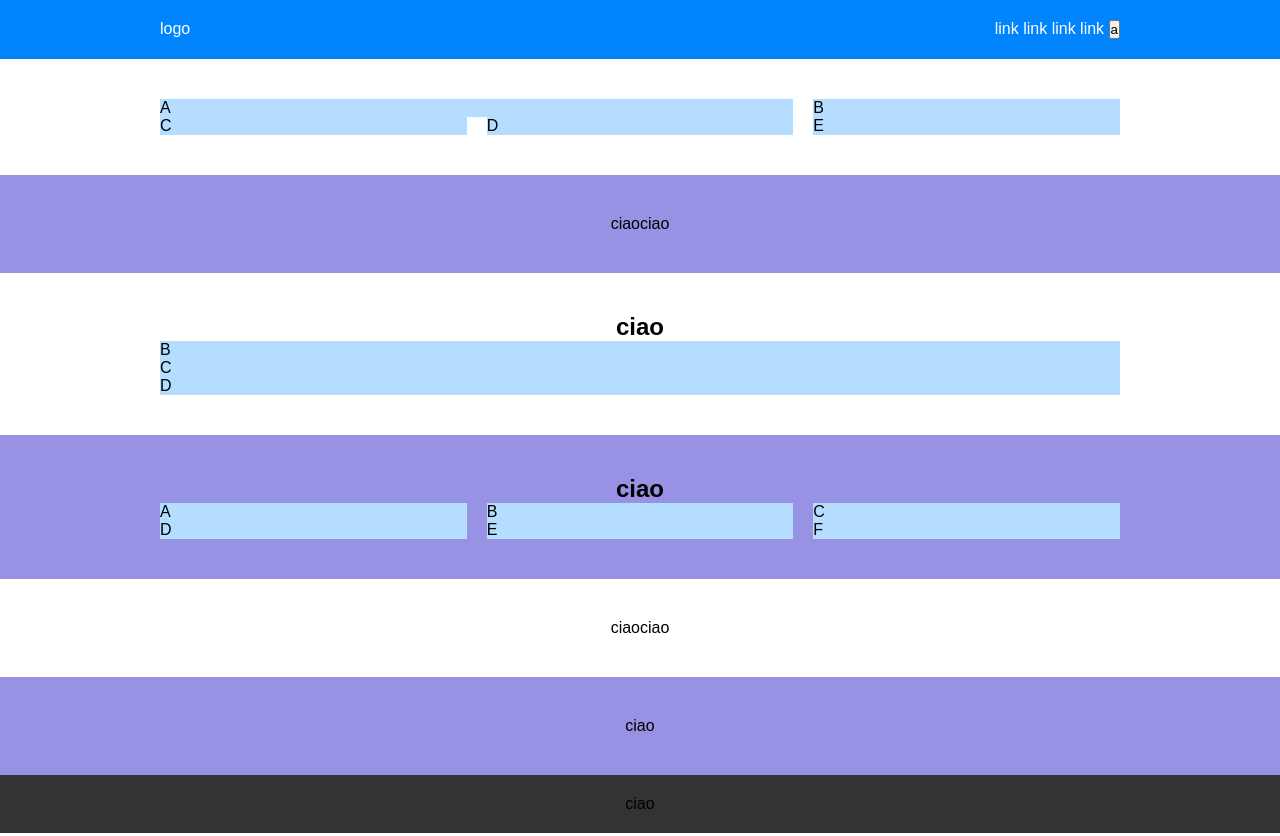
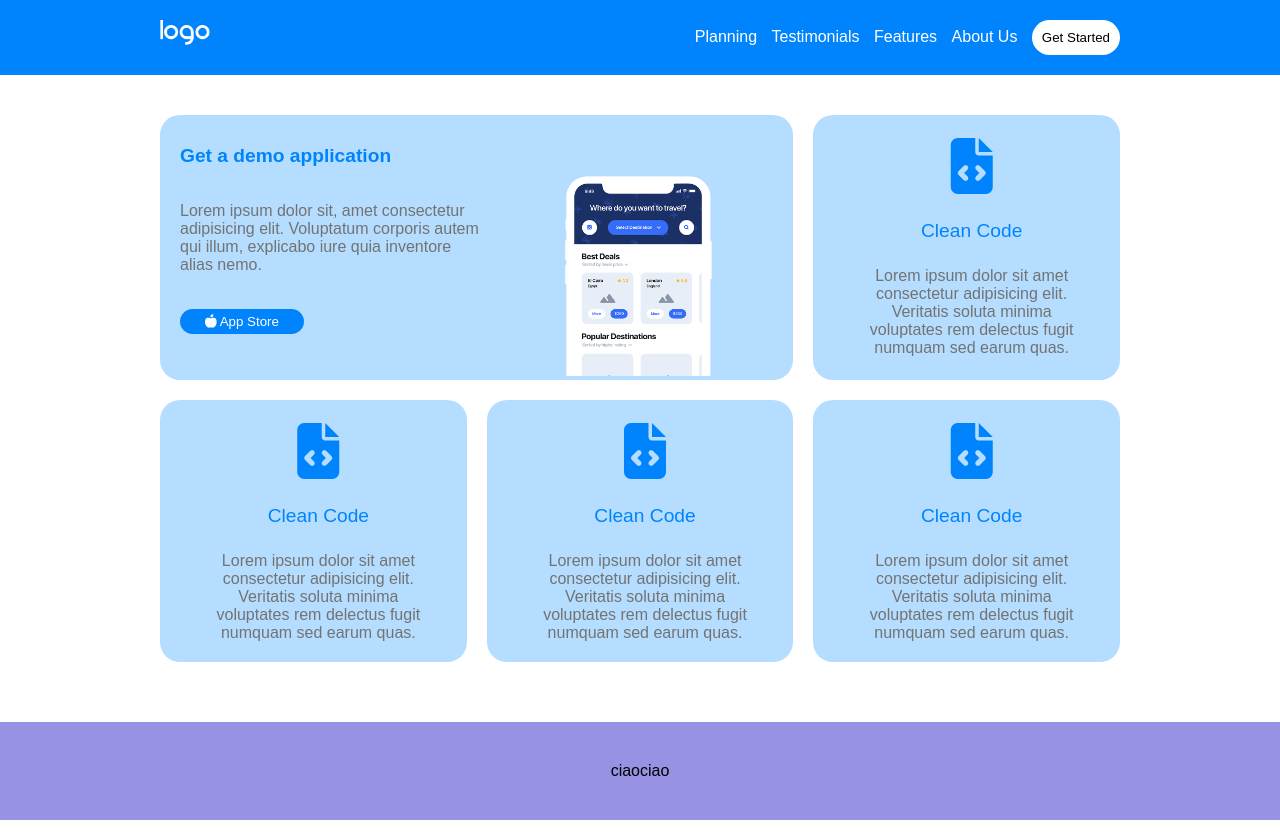
Before and after one commit to Soniamy/htmlcss-responsive-layout, a plain HTML site: page index.html in a window 1280 px wide. Shown: the top 836 px of the page. Drawn offline with Linux system fonts and the light colour scheme.

Commit message:
continuo esercizio

```diff
--- a/css/style.css
+++ b/css/style.css
@@ -7,6 +7,9 @@
     --main-color:#B5DDFF;
     --main-secondary-color:#9792E4;
     --footer-color:#333333;
+    --main-font-size:1.2em;
+    --main-font-mini-size:1em;
+    --main-color-paragraph:#737373;
 }
 *{
     margin: 0;
@@ -35,9 +38,13 @@ html{
     margin-right: -10px;
 }
 .column{
-    width: calc(100% - 20px);
+    width: calc(100% - 40px);
     margin-left: 10px;
     margin-right: 10px;
+    margin-bottom: 20px;
+    border-radius: 20px;
+    padding-top: 20px;
+    padding-left: 10px;
 }
 .bg-main{
     background-color:var(--main-color) ;
@@ -50,6 +57,14 @@ html{
 }
 .bg-footer{
     background-color: var( --footer-color);
+}
+.button{
+    border-radius: 20px;
+    padding: 10px;
+    border: none;
+}
+main .container .row .column-tablet-66 {
+    padding-left: 20px;
 }
 /***************************************
                 HEADER
@@ -73,10 +88,17 @@ header{
     display: inline-block;
     color: white;
     text-decoration: none;
+    margin-right: 10px;
 }
 #main-nav-container nav .button{
     display: inline-block;
+    background-color: white;
 }
+#main-nav-container .logo img{
+    width: 50px;
+}
+
+
 /***************************************
                 MAIN
 ***************************************/
@@ -85,6 +107,56 @@ main > section{
 }
 main .secondary-color{
     background-color: var(--main-secondary-color);
+}
+main .container .row .column-special{
+    display: flex;
+}
+main .container .row .column-tablet-66 .text{
+    width: 50%;
+}
+main .container .row .column-tablet-66 .text .subtitle{
+    color: var(--header-color);
+    font-size:var(--main-font-size);
+    margin-bottom: 35px;
+    margin-top: 10px;
+}
+main .container .row .column-tablet-66 .text .paragraph{
+    color: var(--main-color-paragraph);
+    font-size:var(--main-font-mini-size);
+    margin-bottom: 35px;
+}
+main .container .row .column-tablet-66 .text .button{
+    background-color: var(--header-color);
+    color: white;
+    padding: 5px 25px;
+}
+
+main .container .row .column-tablet-66 .image{
+    width: 50%;
+    margin-top: 36px;
+}
+main .container .row .column-tablet-66 .image img{
+    width: 60%;
+    margin-left: 60px;
+
+}
+main .container .row .column-tablet-33{
+    text-align: center;
+}
+main .container .row .column-tablet-33 .icon{
+    font-size: 3.5em;
+    margin-bottom: 20px;
+}
+main .container .row .column-tablet-33 .title{
+    color: var(--header-color);
+    font-size: var(--main-font-size);
+    margin-bottom: 25px;
+}
+main .container .row .column-tablet-33 .paragraph{
+    color: var(--main-color-paragraph);
+    font-size: var(--main-font-mini-size);
+   margin-bottom: 20px;
+   padding: 0 30px;
 }
 /***************************************
                FOOTER
--- a/index.html
+++ b/index.html
@@ -3,6 +3,7 @@
 <head>
     <meta charset="UTF-8">
     <meta name="viewport" content="width=device-width, initial-scale=1.0">
+    <link rel="stylesheet" href="https://cdnjs.cloudflare.com/ajax/libs/font-awesome/6.4.2/css/all.min.css" integrity="sha512-z3gLpd7yknf1YoNbCzqRKc4qyor8gaKU1qmn+CShxbuBusANI9QpRohGBreCFkKxLhei6S9CQXFEbbKuqLg0DA==" crossorigin="anonymous" referrerpolicy="no-referrer" />
     <title>Responsive Layout</title>
     <link rel="stylesheet" href="css/style.css">
 
@@ -13,33 +14,33 @@
        <div class="container">
           <div id="main-nav-container">
             <div class="logo">
-               logo
+               <img src="img/logo.png" alt="">
             </div>
             <nav>
                <ul>
                   <li>
                      <a href="#">
-                     link
+                     Planning
                      </a>
                   </li>
                   <li>
                      <a href="#">
-                      link
+                      Testimonials
                      </a>
                   </li>
                   <li>
                     <a href="#">
-                     link
+                     Features
                     </a>
                  </li>
                  <li>
                     <a href="#">
-                     link
+                     About Us
                     </a>
                  </li>
               </ul>
               <button class="button">
-                 a
+                 Get Started
               </button>
             </nav>
             <div class="main-icon">
@@ -53,20 +54,68 @@
        <section>
            <div class="container">
               <div class="row">
-                 <div class="bg-main column column-tablet-66">
-                     A
+                 <div class="bg-main column column-special column-tablet-66 ">
+                     <div class="text">
+                         <h1 class="subtitle">
+                             Get a demo application
+                         </h1>
+                         <p class="paragraph">
+                            Lorem ipsum dolor sit, amet consectetur adipisicing elit. Voluptatum corporis autem qui illum, explicabo iure quia inventore alias nemo.
+                         </p>
+                         <button class="button">
+                            <span>
+                             <i class="fa-solid fa-apple-whole" style="color: #ffffff;"></i>
+                             App Store
+                            </span>
+                         </button>
+                     </div>
+                     <div class="image">
+                         <img src="img/phone.png" alt="">
+                     </div>
                  </div>
                  <div class="bg-main column column-tablet-33 ">
-                     B
+                     <div class="icon">
+                        <i class="fa-solid fa-file-code" style="color: #0084fd;"></i>
+                     </div>
+                     <div class="title">
+                          Clean Code
+                     </div>
+                     <div class="paragraph">
+                         Lorem ipsum dolor sit amet consectetur adipisicing elit. Veritatis soluta minima voluptates rem delectus fugit numquam sed earum quas.
+                     </div>
                  </div>
                  <div class="bg-main column column-tablet-33">
-                     C
+                      <div class="icon">
+                         <i class="fa-solid fa-file-code" style="color: #0084fd;"></i>
+                     </div>
+                     <div class="title">
+                          Clean Code
+                     </div>
+                     <div class="paragraph">
+                         Lorem ipsum dolor sit amet consectetur adipisicing elit. Veritatis soluta minima voluptates rem delectus fugit numquam sed earum quas.
+                     </div>
                  </div>
                  <div class="bg-main column column-tablet-33">
-                     D
+                      <div class="icon">
+                         <i class="fa-solid fa-file-code" style="color: #0084fd;"></i>
+                     </div>
+                     <div class="title">
+                          Clean Code
+                     </div>
+                     <div class="paragraph">
+                         Lorem ipsum dolor sit amet consectetur adipisicing elit. Veritatis soluta minima voluptates rem delectus fugit numquam sed earum quas.
+                     </div>
                  </div>
                  <div class="bg-main column column-tablet-33">
-                     E
+                     <div class="icon">
+                         <i class="fa-solid fa-file-code" style="color: #0084fd;"></i>
+                     </div>
+                     <div class="title">
+                          Clean Code
+                     </div>
+                     <div class="paragraph">
+                         Lorem ipsum dolor sit amet consectetur adipisicing elit. Veritatis soluta minima voluptates rem delectus fugit numquam sed earum quas.
+                     </div>
                  </div>
                 </div>
           </div>
```
